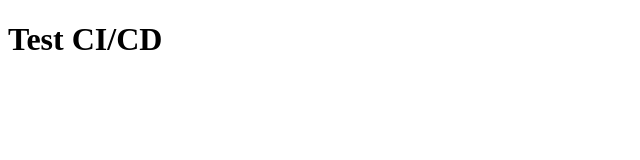
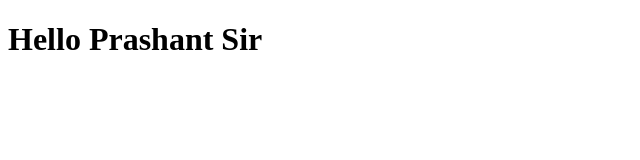
Before and after one commit to pdevhare1/CI-CD, a plain HTML site: page index.html in a window 1280 px wide. Shown: the whole page, without its empty margins (0-640 px from the left). Drawn offline with Linux system fonts and the light colour scheme.

Commit message:
Hello Sir

```diff
--- a/index.html
+++ b/index.html
@@ -6,6 +6,6 @@
     <title>Simple HTML Project</title>
 </head>
 <body>
-    <h1>Test CI/CD</h1>
+    <h1>Hello Prashant Sir</h1>
 </body>
 </html>
```
